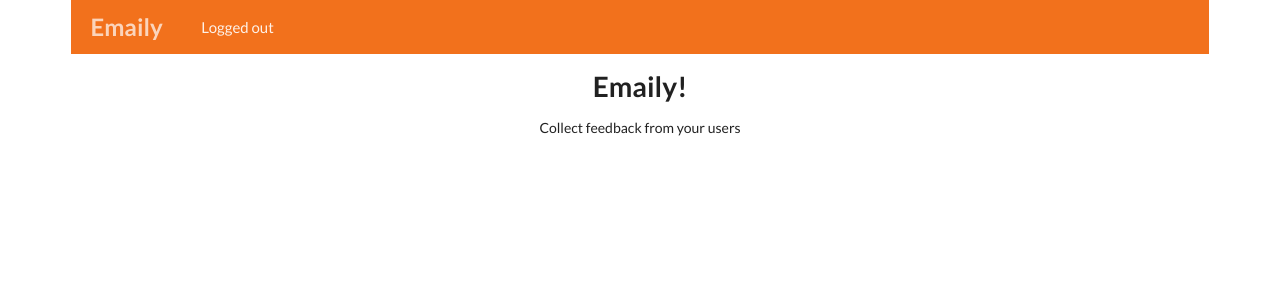
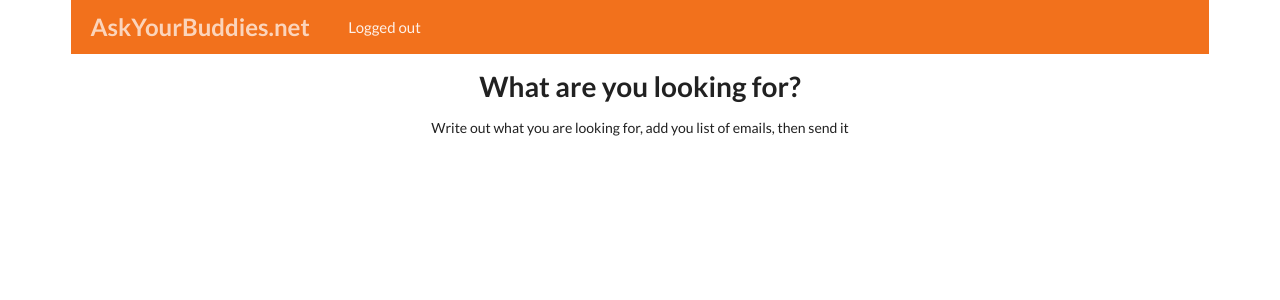
Before and after one commit to salvadorf8/emailer-api-n-client, a React (Create React App) app in the folder client/: page / in a window 1280 px wide. Shown: the top 300 px of the page. Built offline with nearby package versions, Linux system fonts and the light colour scheme; no server answers.

Commit message:
SF - modified application for the dealership

```diff
--- a/client/public/index.html
+++ b/client/public/index.html
@@ -5,7 +5,10 @@
         <link rel="shortcut icon" href="%PUBLIC_URL%/favicon.ico" />
         <meta name="viewport" content="width=device-width, initial-scale=1" />
         <meta name="theme-color" content="#000000" />
-		<link rel="stylesheet" href="https://cdnjs.cloudflare.com/ajax/libs/semantic-ui/2.4.1/semantic.min.css" />
+        <link
+            rel="stylesheet"
+            href="https://cdnjs.cloudflare.com/ajax/libs/semantic-ui/2.4.1/semantic.min.css"
+        />
         <!--
       manifest.json provides metadata used when your web app is installed on a
       user's mobile device or desktop. See https://developers.google.com/web/fundamentals/web-app-manifest/
@@ -20,7 +23,7 @@
       work correctly both with client-side routing and a non-root public URL.
       Learn how to configure a non-root public URL by running `npm run build`.
     -->
-		<title>React App</title>
+        <title>AskYourBuddies</title>
     </head>
     <body>
         <noscript>You need to enable JavaScript to run this app.</noscript>
--- a/client/src/components/Header.js
+++ b/client/src/components/Header.js
@@ -40,7 +40,7 @@ class Header extends React.Component {
         return (
             <div className='ui orange inverted large secondary menu'>
                 <Link className='item' to={this.props.auth ? '/surveys' : '/'}>
-                    <h2>Emaily</h2>
+                    <h2>AskYourBuddies.net</h2>
                 </Link>
                 {this.renderContent()}
             </div>
--- a/client/src/components/Landing.js
+++ b/client/src/components/Landing.js
@@ -1,12 +1,15 @@
 import React from 'react';
 
 const Landing = () => {
-	return (
-		<div className='ui center aligned container'>
-			<h1>Emaily!</h1>
-			<p>Collect feedback from your users</p>
-		</div>
-	);
+    return (
+        <div className='ui center aligned container'>
+            <h1>What are you looking for?</h1>
+            <p>
+                Write out what you are looking for, add you list of emails, then
+                send it
+            </p>
+        </div>
+    );
 };
 
 export default Landing;
--- a/client/src/components/surveys/formFields.js
+++ b/client/src/components/surveys/formFields.js
@@ -1,6 +1,6 @@
 export default [
-    { label: 'Survey Title', name: 'title' },
-    { label: 'Subject Line', name: 'subject' },
-    { label: 'Message Body', name: 'body' },
+    { label: 'Title', name: 'title' },
+    { label: 'Year, Make, Model, and engine', name: 'subject' },
+    { label: 'Detailed description of what you are looking for', name: 'body' },
     { label: 'Recipient List', name: 'recipients' }
 ];
```
Also changed, not shown: 1 other file (tests, documents, lock files or other folders). Lines whose indentation alone changed are shown as unchanged.
